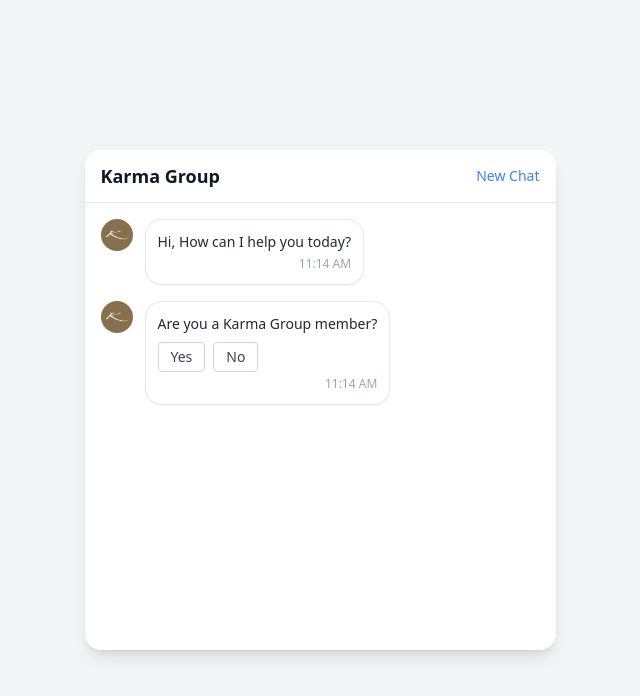
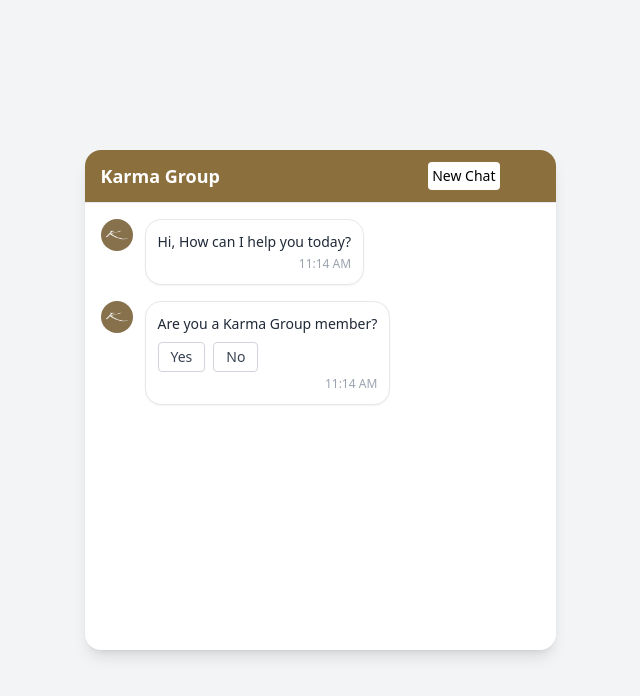
Before and after one commit to Karmaai2025/prelogin_karma, a React (Vite) app: page / in a window 1280 px wide. Shown: the top 696 px of the page, without its empty margins (320-960 px from the left). Built offline with nearby package versions, Linux system fonts and the light colour scheme.

Commit message:
Header Chnages

```diff
--- a/src/components/ChatbotLayout.jsx
+++ b/src/components/ChatbotLayout.jsx
@@ -165,15 +165,16 @@
   return (
     <div className="flex items-center justify-center min-h-screen bg-gray-100">
       <div className="w-[471px] h-[500px] bg-white rounded-2xl shadow-lg overflow-hidden flex flex-col">
-        <header className="flex items-center justify-between px-4 py-3 bg-white border-b">
-          <h1 className="text-lg font-semibold text-gray-900">Karma Group</h1>
-          <div
-            onClick={resetChat}
-            className="text-sm text-blue-500 cursor-pointer hover:text-blue-600"
-          >
-            New Chat
-          </div>
-        </header>
+       <header className="flex items-center justify-between px-4 py-3 bg-[#8b6f3d] border-b">
+  <h1 className="text-lg font-semibold text-white">Karma Group</h1>
+  <button
+    onClick={resetChat}
+    className="text-sm text-gray bg-white hover:bg-white px-1 py-1 rounded mr-10"
+  >
+    New Chat
+  </button>
+</header>
+
 
         <main className="flex-1 overflow-y-auto px-4 py-4">
           {messages.map((msg, idx) => (
```
